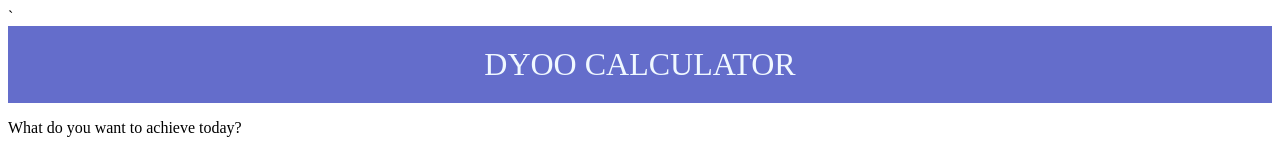
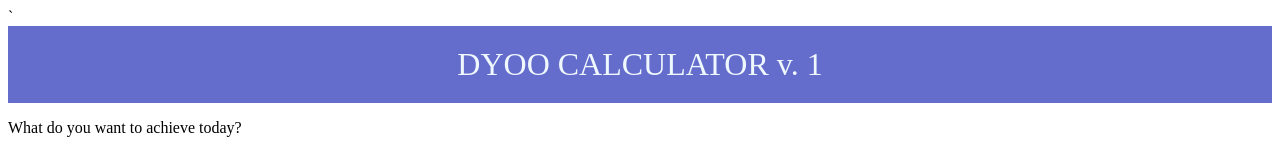
Before and after one commit to stangit001/dyoocalculator, a plain HTML site: page page2.html in a window 1280 px wide. Shown: the top 153 px of the page. Drawn offline with Linux system fonts and the light colour scheme.

Commit message:
new changes made by cyril

```diff
--- a/page2.html
+++ b/page2.html
@@ -18,7 +18,7 @@
     <body>
         <div id="container">
         `   <div id="top" style="text-align: center;">
-                    DYOO CALCULATOR
+                    DYOO CALCULATOR v. 1
             </div>
             <p>
                 What do you want to achieve today?
```
